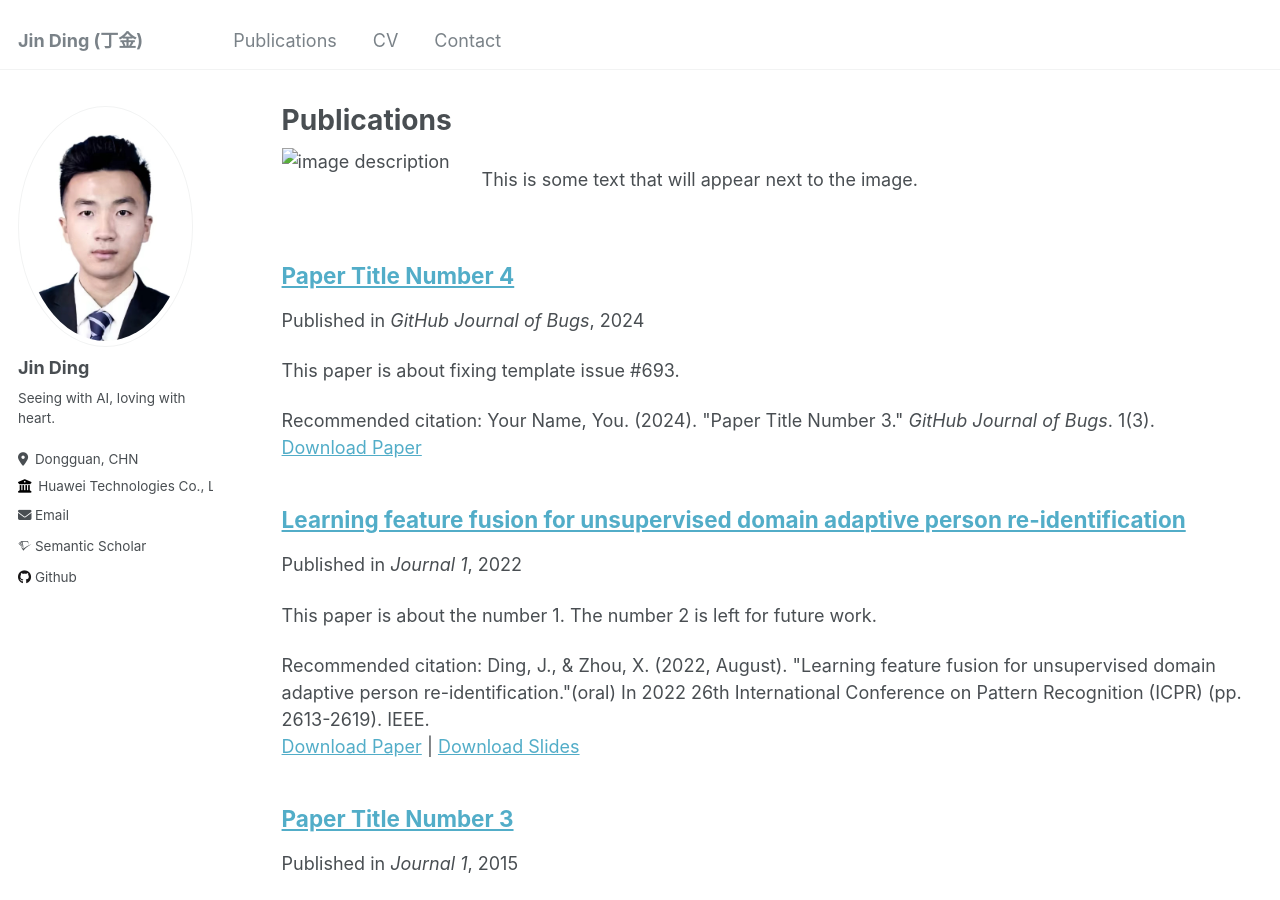
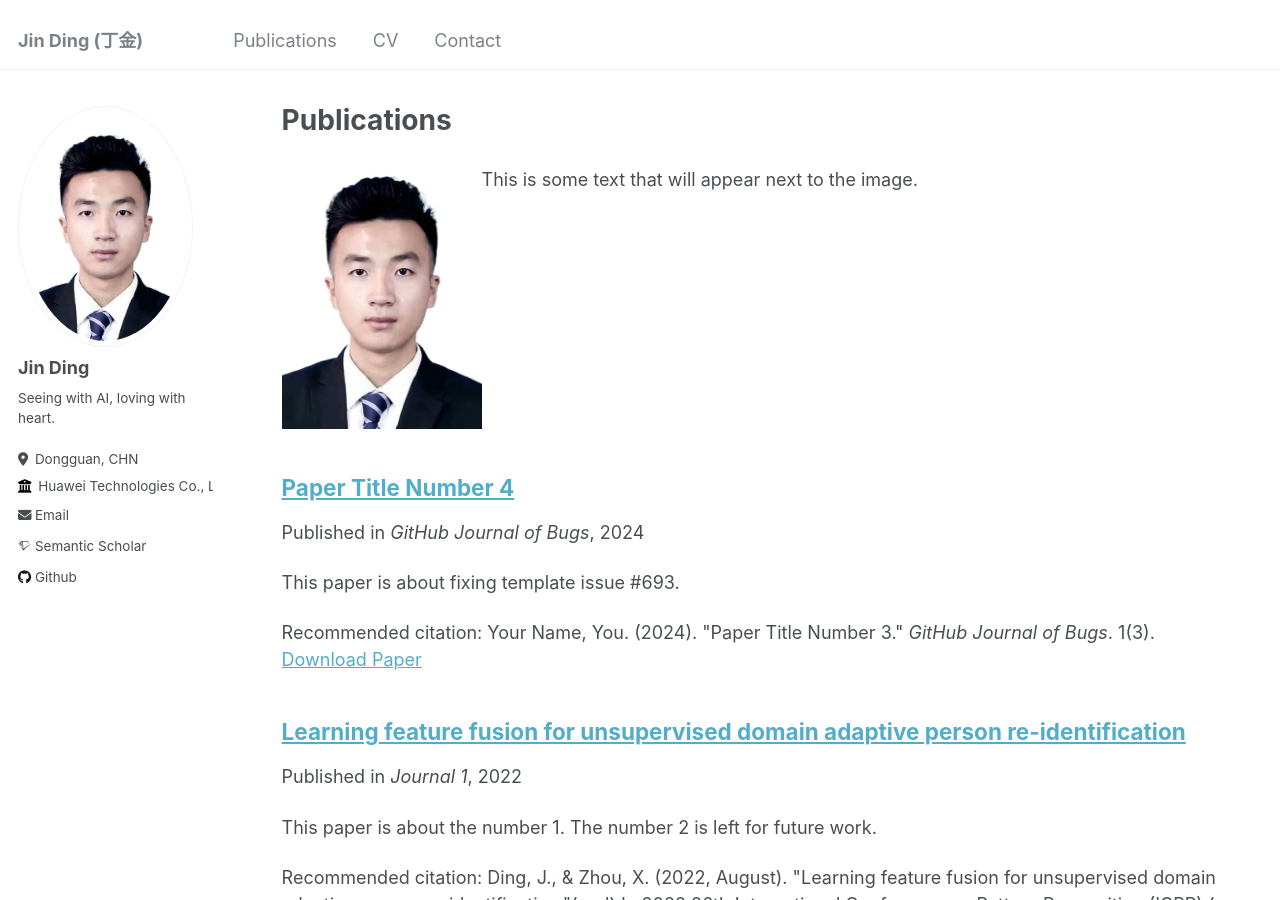
Before and after one commit to DJEddyking/djeddyking.github.io, a Jekyll site: the page built from _pages/publications.md, in a window 1280 px wide and 900 px high. Built offline with Jekyll 4.4.1, drawn with Linux system fonts in a browser that asks for light colours; some web fonts are replaced.

Commit message:
Update publications.md

```diff
--- a/_pages/publications.md
+++ b/_pages/publications.md
@@ -6,7 +6,7 @@ author_profile: true
 ---
 
 <div style="display: flex; align-items: flex-start;">
-  <img src="./dingjin.jpg" alt="image description" style="width: 200px;">
+  <img src="https://github.com/DJEddyking/djeddyking.github.io/blob/master/images/dingjin.jpg" alt="image description" style="width: 200px;">
   <p>This is some text that will appear next to the image.</p>
 </div>
 
```
